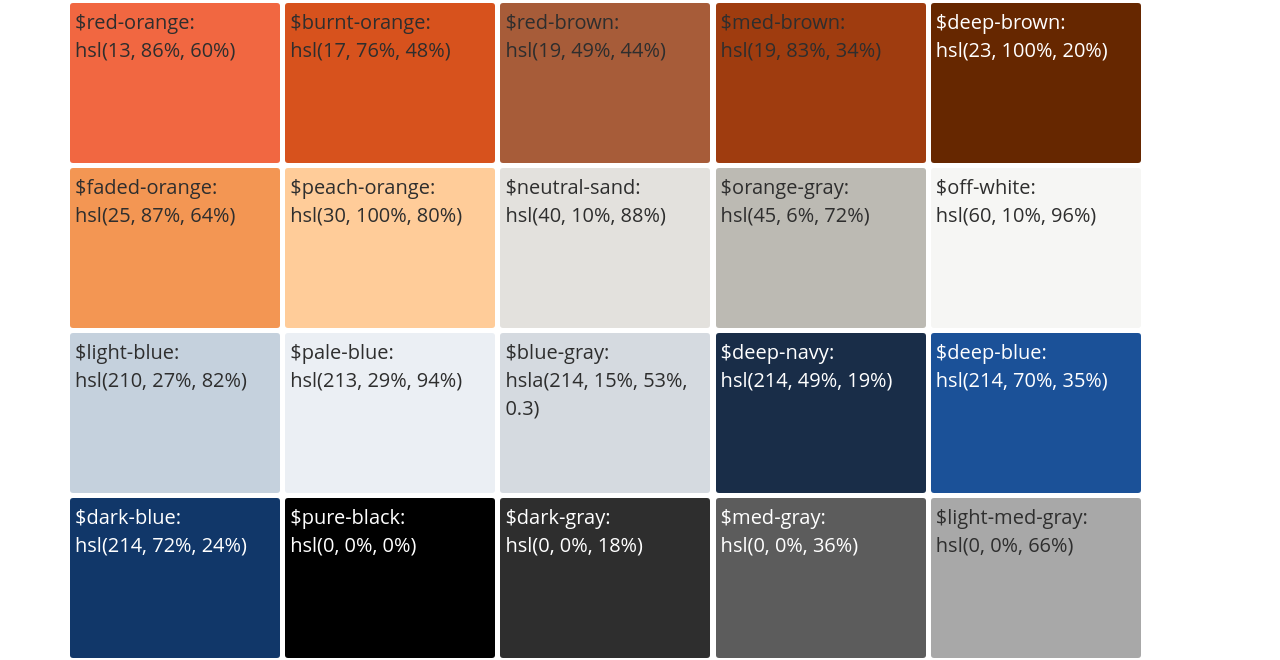
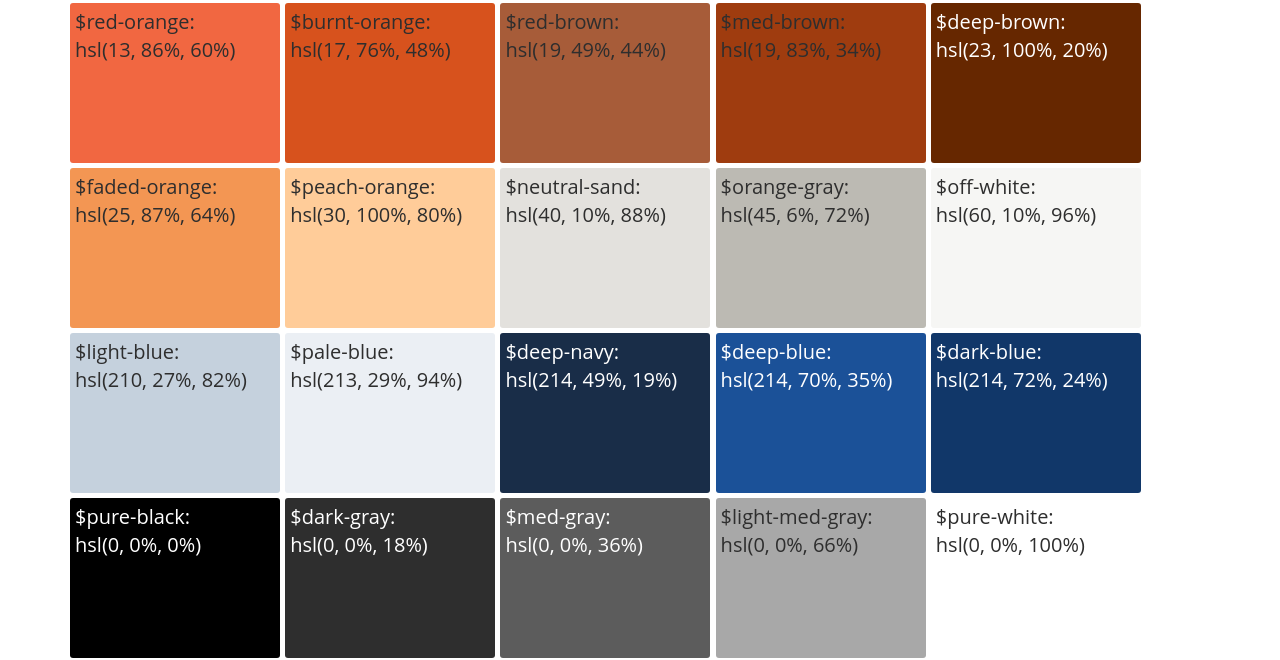
Before and after one commit to ulsdevteam/dimes-styles, a website: page patternlibrary/index.html in a window 1280 px wide. Shown: the part 173-833 px from the top of the page. Drawn offline with Linux system fonts and the light colour scheme.

Commit message:
remove blue-gray

```diff
--- a/patternlibrary/index.html
+++ b/patternlibrary/index.html
@@ -49,9 +49,6 @@
       </div>
       <div class="swatch" style="background-color: hsl(213, 29%, 94%)">
         <div class="swatch__text">$pale-blue: <br />hsl(213, 29%, 94%)</div>
-      </div>
-      <div class="swatch" style="background-color: hsla(214, 15%, 53%, 0.3)">
-        <div class="swatch__text">$blue-gray: <br />hsla(214, 15%, 53%, 0.3)</div>
       </div>
       <div class="swatch" style="background-color: hsl(214, 49%, 19%)">
         <div class="swatch__text swatch__text--light">$deep-navy: <br />hsl(214, 49%, 19%)</div>
--- a/stylesheets/abstracts/_variables.scss
+++ b/stylesheets/abstracts/_variables.scss
@@ -64,10 +64,6 @@ $light-blue: hsl(210, 27%, 82%) !default;
 /// @type Color
 $pale-blue: hsl(213, 29%, 94%) !default;
 
-/// Blue Gray
-/// @type Color
-$blue-gray: hsla(214, 15%, 53%, 0.3) !default;
-
 /// Deep Navy
 /// @type Color
 $deep-navy: hsl(214, 49%, 19%) !default;
```
